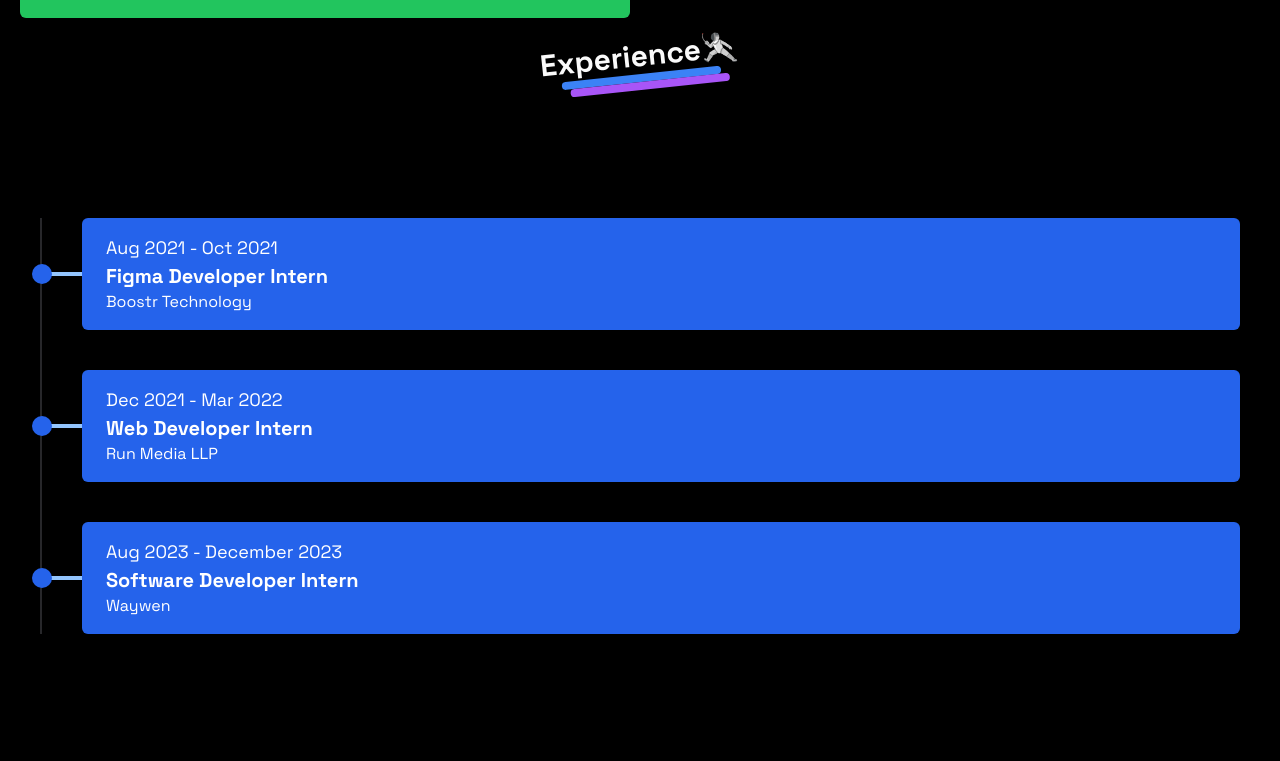
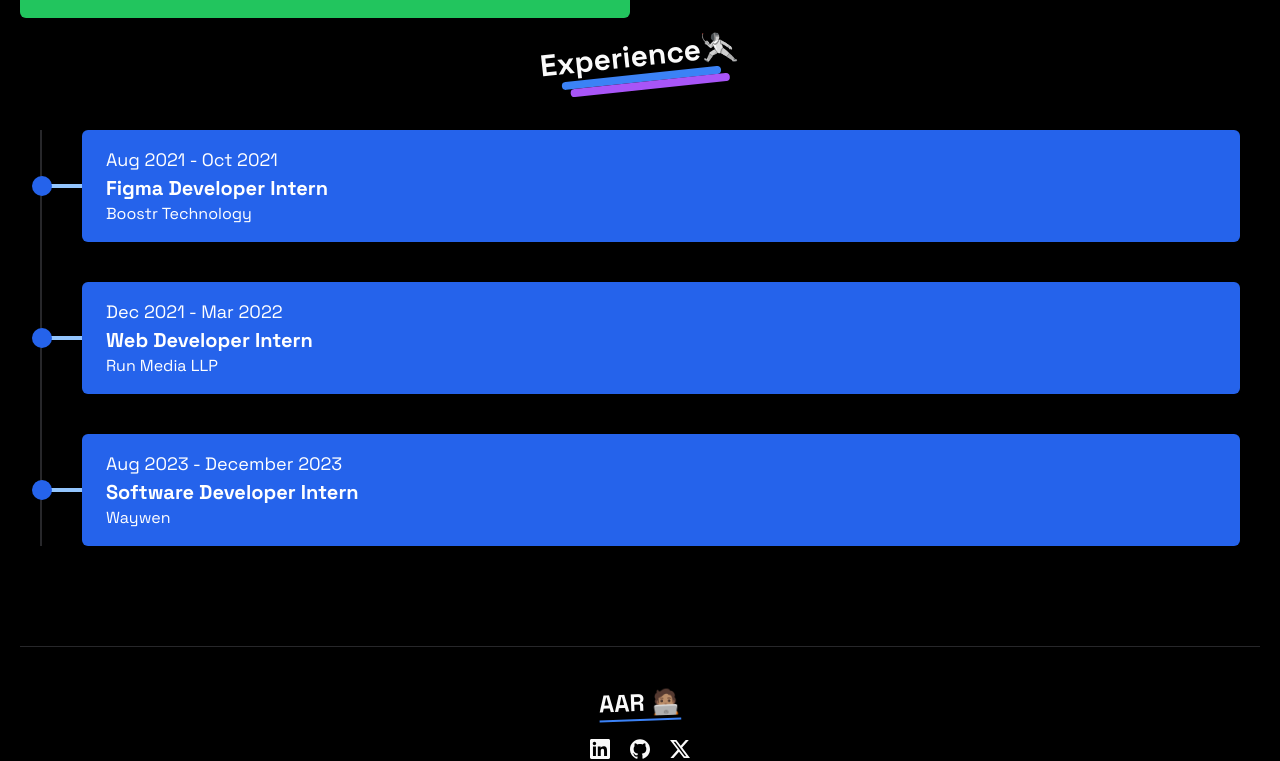
Before and after one commit to aakash-a-dev/Portfolio-Site, a Next.js app in the folder portfolio/: page / in a window 1280 px wide. Shown: the part 2279-3040 px from the top of the page. Built offline with nearby package versions, Linux system fonts and the light colour scheme.

Commit message:
Completed

```diff
--- a/portfolio/app/(home)/components/Timeline.tsx
+++ b/portfolio/app/(home)/components/Timeline.tsx
@@ -24,8 +24,8 @@ export default function Timeline() {
       <div className='py-16 p-5 sm:p-0'>
         <Title text='Experience🤺' className='flex flex-col items-center justify-center -rotate-6' />
       </div>
-      <div className='p-5 sm:p-0 mt-2'>
-        <div className=" mx-auto relative py-20">
+      <div className='p-5 sm:p-0 mt-1'>
+        <div className=" mx-auto relative">
           <div className="border-l-2 mt-10">
             {Jobs.map((job, index) => (
               <div key={index} className="transform transition cursor-pointer hover:-translate-y-2 ml-10 relative flex items-center px-6 py-4 bg-blue-600 text-white rounded-md mb-10 flex-col md:flex-row space-y-4 md:space-y-0">
```
